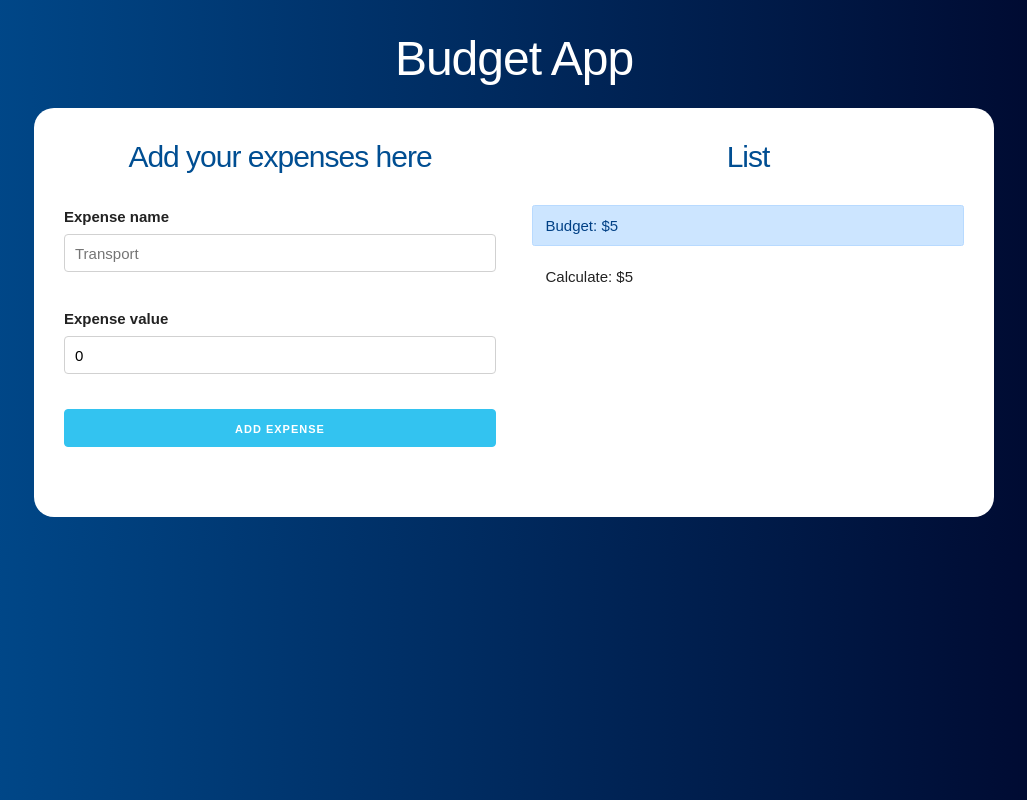
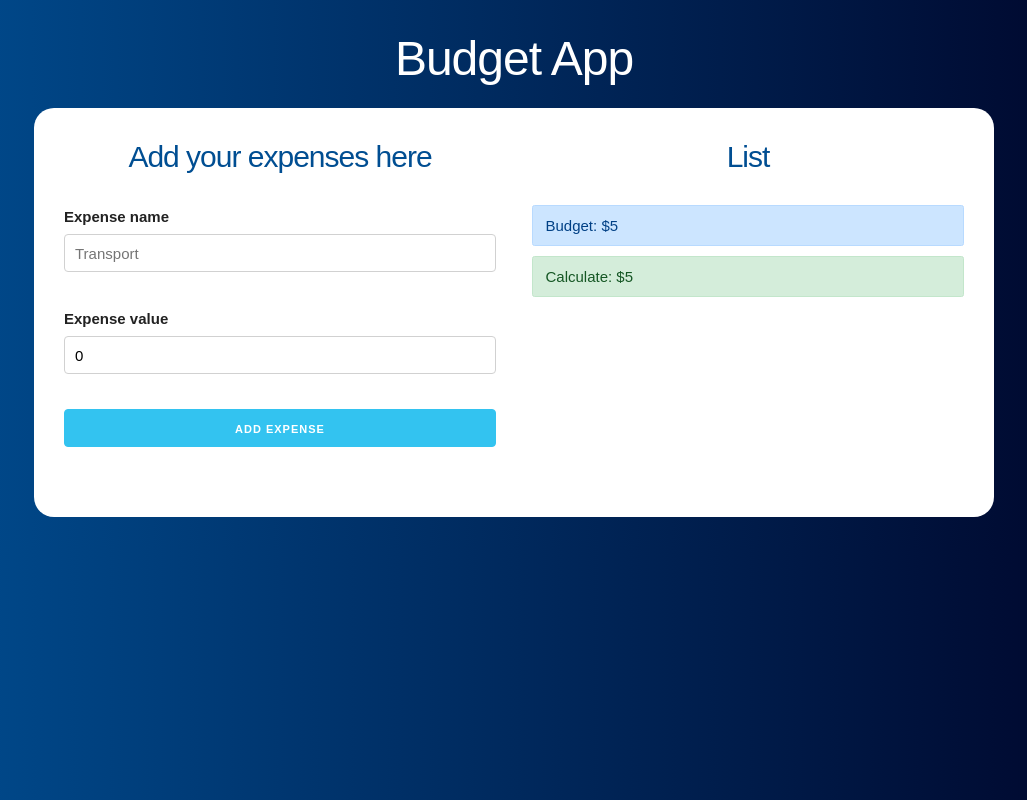
Before and after one commit to Andres2D/react-budget-app, a React (Create React App) app: page / in a window 1280 px wide. Both pictures are taken after typing "5" into the empty fields and a click on the input "Define your budget". Shown: the whole page, without its empty margins (126-1153 px from the left). Built offline with nearby package versions, Linux system fonts and the light colour scheme.

Commit message:
add helper to add condictionally classes on the calculate div

```diff
--- a/src/components/BudgetControl.js
+++ b/src/components/BudgetControl.js
@@ -1,4 +1,5 @@
 import React, {Fragment} from 'react';
+import { reviewBudget } from '../helpers';
 
 const BudgetControl = ({budget, calculate}) => {
     return (
@@ -6,7 +7,7 @@
             <div className="alert alert-primary">
                 Budget: ${budget}
             </div>
-            <div className="alert">
+            <div className={reviewBudget(budget, calculate)}>
                 Calculate: ${calculate}
             </div>
         </Fragment>
--- /dev/null
+++ b/src/helpers.js
@@ -0,0 +1,8 @@
+
+export const reviewBudget = (budget, calculate) => {
+    return (budget / 4) > calculate ?
+        'alert alert-danger' :
+        ( (budget / 2) > calculate ?
+            'alert alert-warning' :
+            'alert alert-success');
+}
```
